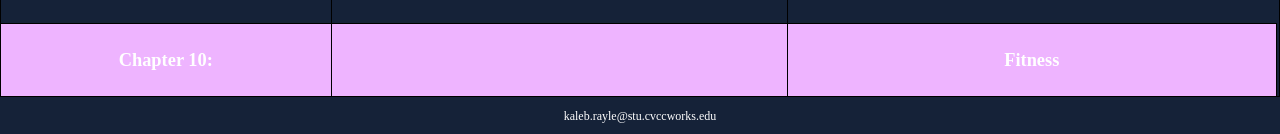
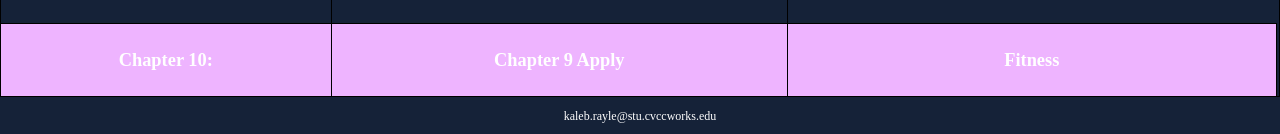
Before and after one commit to KalebRayle/KalebRayle.github.io, a plain HTML site: page projects.html in a window 1280 px wide. Shown: the part 738-872 px from the top of the page. Drawn offline with Linux system fonts and the light colour scheme.

Commit message:
Update projects.html

```diff
--- a/projects.html
+++ b/projects.html
@@ -98,7 +98,7 @@
 		</tr>
 		<tr>
 			<th>Chapter 10: </th>
-			<th><a href="assignments/chapter10/apply/index.html"></a></th>
+			<th><a href="assignments/chapter10/apply/index.html">Chapter 9 Apply</a></th>
 			<th><a href="assignments/Fitness/index.html"> Fitness</a></th>
 		</tr>
 		</table>
```
